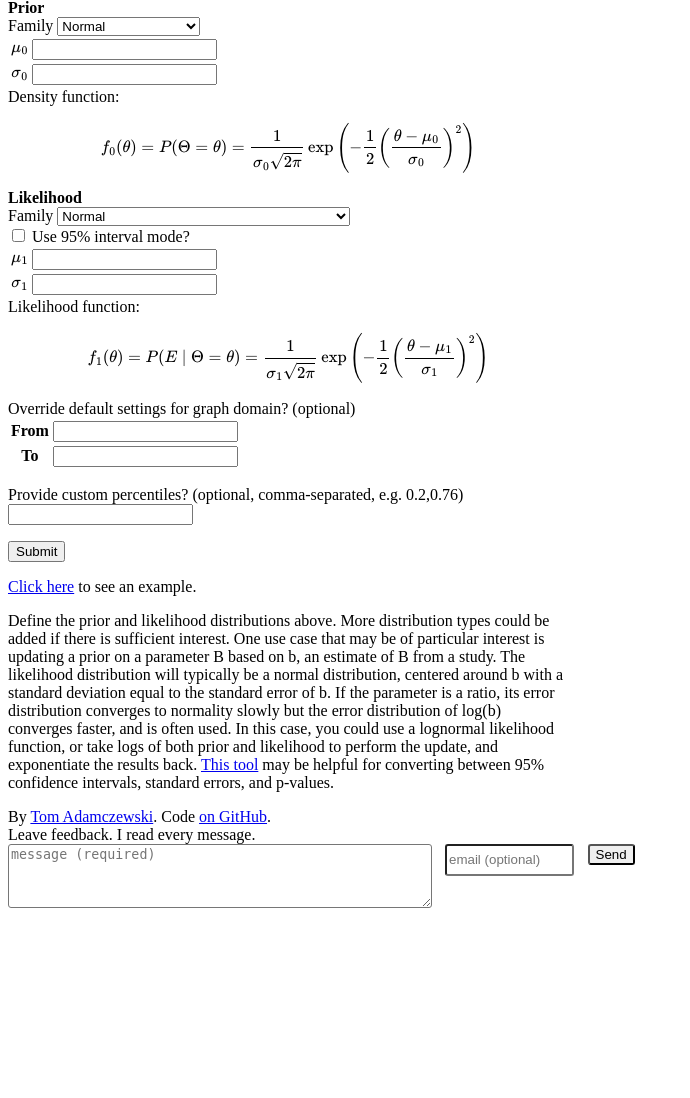
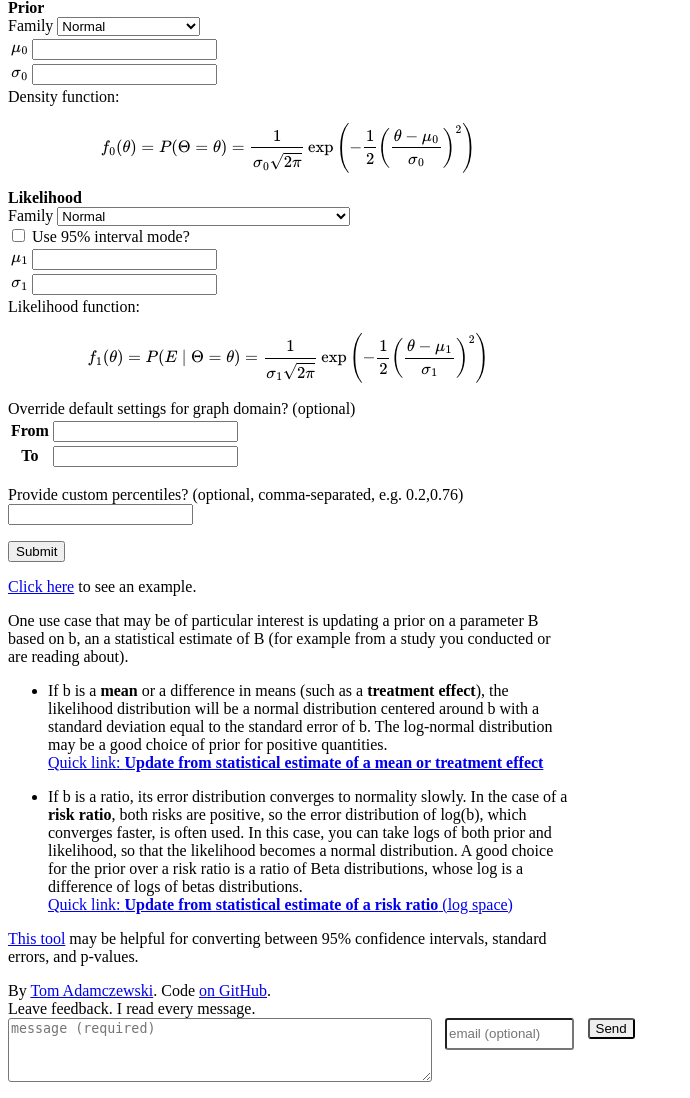
Before and after one commit to tadamcz/bayes-continuous, a Flask app: page / in a window 1280 px wide. Shown: the part 83-1181 px from the top of the page, without its empty margins (0-690 px from the left). Before the commit the page ends 991 px from the top, so only its background shows below. Run offline with Flask 2, Linux system fonts and the light colour scheme; some libraries are stand-ins or nearby versions.

Commit message:
add quick links and update inputs explainer

```diff
--- a/templates/index.html
+++ b/templates/index.html
@@ -139,12 +139,22 @@
 </div>
 
 <div id="inputExplainer" class="page_section">
-Define the prior and likelihood distributions above. More distribution types could be added if there is sufficient
-interest. One use case that may be of particular interest is updating a prior on a parameter B based on b, an estimate of B from a study. The
-likelihood distribution will typically be a normal distribution, centered around b with a standard deviation equal to the standard error of b.
-If the parameter is a ratio, its error distribution converges to normality slowly but the error distribution of log(b) converges faster,
-and is often used. In this case, you could use a lognormal likelihood function, or take logs of both prior and likelihood to perform the update,
-and exponentiate the results back. <a href="https://repl.it/@tmkadamcz/conversions-for-hypothesis-tests#main.py">This tool</a> may be
+One use case that may be of particular interest is updating a prior on a parameter B based on b,
+    an a statistical estimate of B (for example from a study you conducted or are reading about).
+
+    <ul>
+        <li> If b is a <b>mean</b> or a difference in means (such as a <b>treatment effect</b>), the likelihood distribution will be a normal distribution
+                 centered around b with a standard deviation equal to the standard error of b. The log-normal distribution may be a good choice of prior for positive quantities.
+                <br><a href="javascript:quickLinkMean()">Quick link: <b>Update from statistical estimate of a mean or treatment effect</b></a>
+
+        <li style="margin-top: 1em"> If b is a ratio, its error distribution converges to normality slowly.
+                In the case of a <b>risk ratio</b>, both risks are positive, so the error distribution of log(b), which converges faster, is often used.
+                In this case, you can take logs of both prior and likelihood, so that the likelihood becomes a normal distribution. A good choice for the prior
+                over a risk ratio is a ratio of Beta distributions, whose log is a difference of logs of betas distributions.
+                <br><a href="javascript:quickLinkRiskRatioLog()">Quick link: <b>Update from statistical estimate of a risk ratio</b> (log space)</a>
+    </ul>
+
+<a href="https://repl.it/@tmkadamcz/conversions-for-hypothesis-tests#main.py">This tool</a> may be
 helpful for converting between 95% confidence intervals, standard errors, and p-values.
 </div>
 
@@ -244,4 +254,24 @@ function displayNormalLikelihood95CI(){
 }
 displayNormalLikelihood95CI()
 
+function quickLinkMean(){
+    document.getElementById('prior-family').value = 'lognormal'
+    document.getElementById('likelihood-family').value = 'normal'
+    document.getElementById('likelihood-normal_95_ci_bool').checked = true
+
+    display_fields_for_selected_family('prior')
+    display_fields_for_selected_family('likelihood')
+    displayNormalLikelihood95CI()
+}
+
+function quickLinkRiskRatioLog(){
+    document.getElementById('prior-family').value = 'diff_log_betas'
+    document.getElementById('likelihood-family').value = 'normal'
+    document.getElementById('likelihood-normal_95_ci_bool').checked = true
+
+    display_fields_for_selected_family('prior')
+    display_fields_for_selected_family('likelihood')
+    displayNormalLikelihood95CI()
+}
+
 </script>
```
